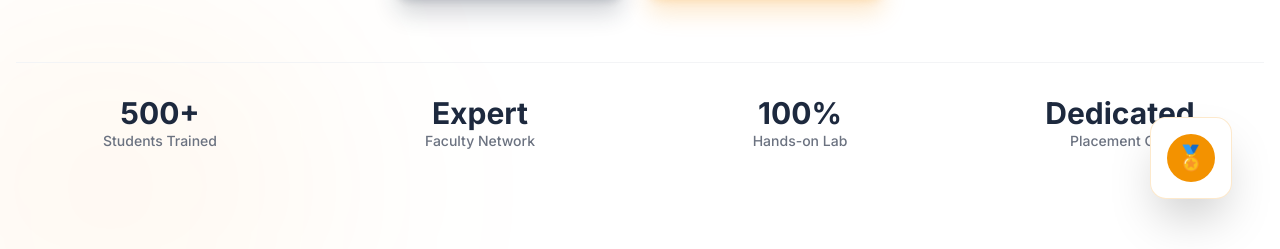
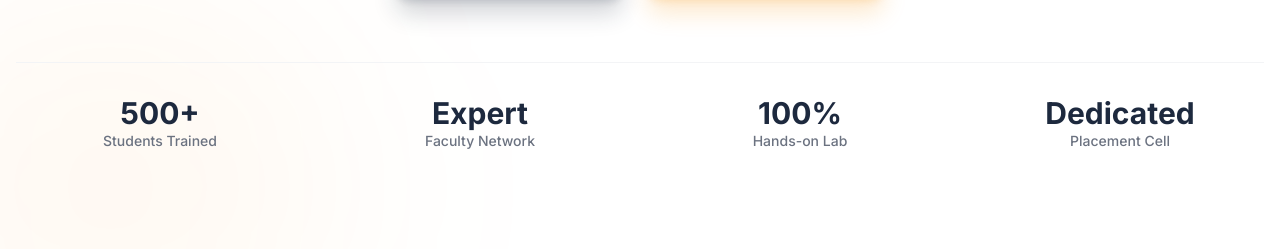
Before and after one commit to rajkumar-dev555/OneinfoAcademy, a React (Vite) app: page / in a window 1280 px wide. Shown: the part 820-1069 px from the top of the page. Built offline with nearby package versions, Linux system fonts and the light colour scheme.

Commit message:
SEO optimizations

```diff
--- a/src/components/Contact.jsx
+++ b/src/components/Contact.jsx
@@ -43,7 +43,6 @@ const Contact = () => {
         "Digital Marketing",
         "Software Testing (QA)",
         "Networking & Infrastructure",
-        "Embedded Systems & IoT",
         "Not Sure – Need Career Guidance",
     ];
 
--- a/src/components/Hero.jsx
+++ b/src/components/Hero.jsx
@@ -18,7 +18,6 @@ const Hero = () => {
         'Digital Marketing',
         'Software Testing',
         'Networking',
-        'Embedded Systems & IoT'
     ];
 
     useEffect(() => {
@@ -125,14 +124,7 @@ const Hero = () => {
             </div>
 
             {/* Floating Badge */}
-            <div className="hidden lg:block absolute right-12 bottom-20 animate-float">
-                <div className="bg-white dark:bg-gray-800 p-4 rounded-2xl shadow-2xl border border-secondary/20 flex items-center gap-4">
-                    <div className="w-12 h-12 rounded-full bg-secondary flex items-center justify-center text-white text-2xl">
-                        🏅
-                    </div>
 
-                </div>
-            </div>
         </section>
     );
 };
```
